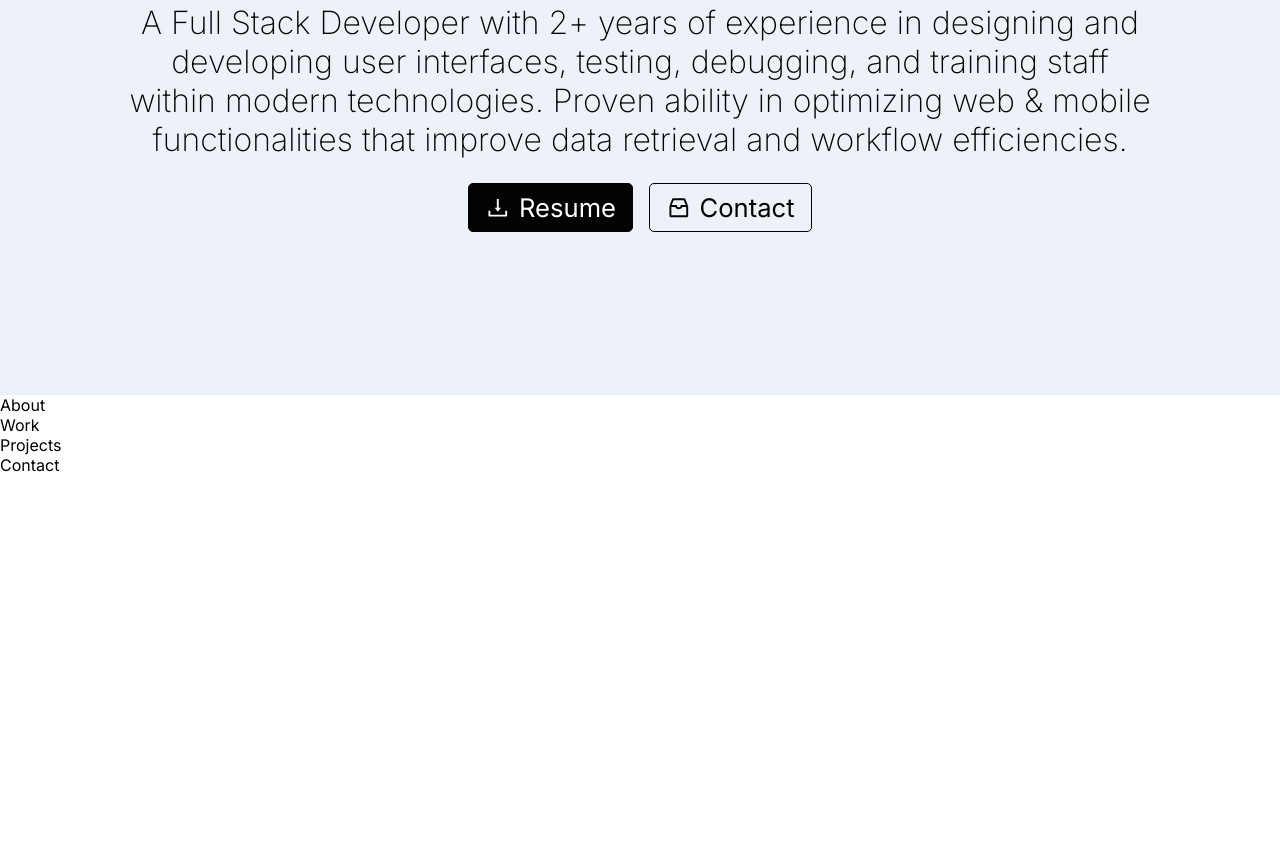
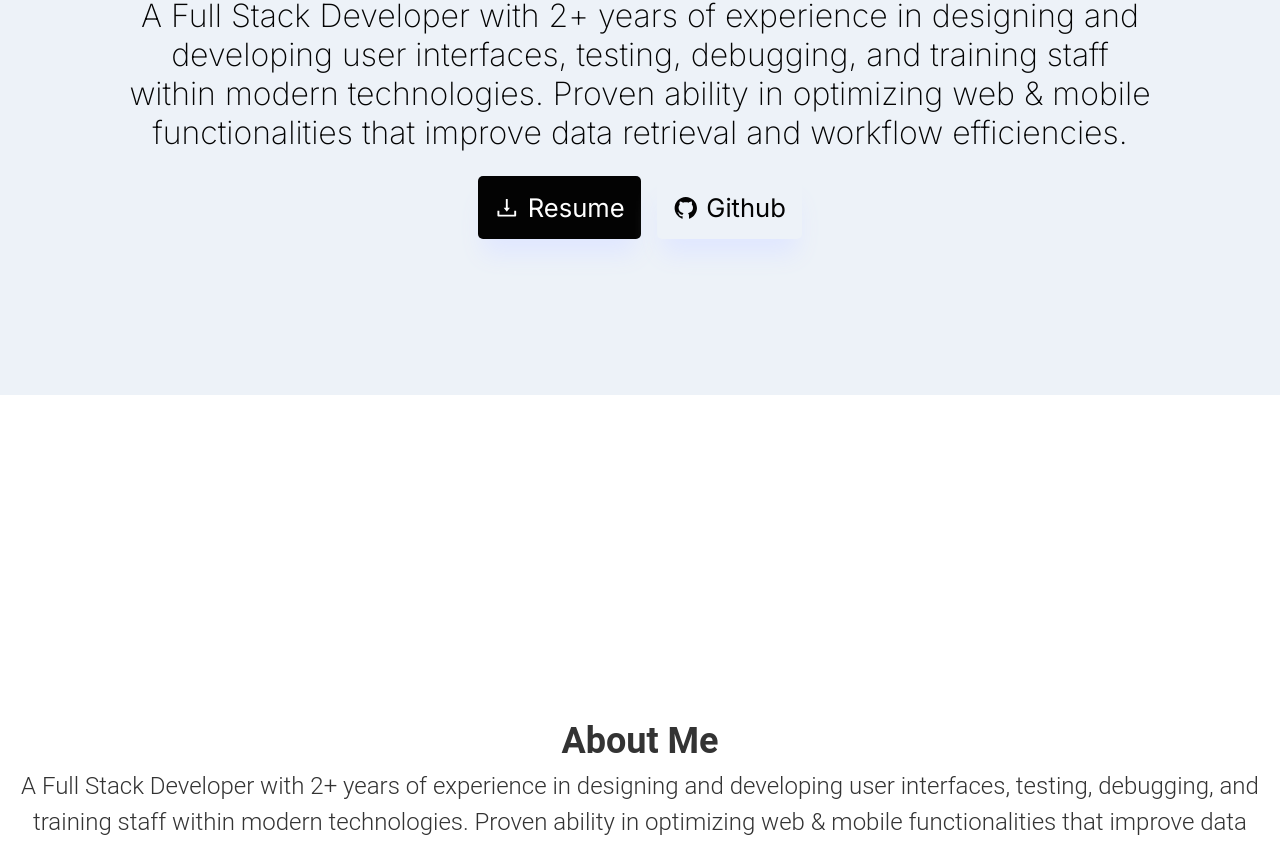
Before and after one commit to aaqyaar/abdizamed-v2.com, a Next.js app: page / in a window 1280 px wide. Shown: the part 354-1200 px from the top of the page. Before the commit the page ends 829 px from the top, so only its background shows below. Built offline with nearby package versions, Linux system fonts and the light colour scheme.

Commit message:
About section started yet not completed

```diff
--- a/src/containers/About/About.tsx
+++ b/src/containers/About/About.tsx
@@ -1,7 +1,20 @@
 import React from "react";
+import styles from "styles/About.module.scss";
 
 type Props = {};
 
 export default function About({}: Props) {
-  return <div>About</div>;
+  return (
+    <section id="about">
+      <div className={styles.aboutContainer}>
+        <h1 className={styles.aboutTitle}>About Me</h1>
+        <p className={styles.aboutSubtitle}>
+          A Full Stack Developer with 2+ years of experience in designing and
+          developing user interfaces, testing, debugging, and training staff
+          within modern technologies. Proven ability in optimizing web & mobile
+          functionalities that improve data retrieval and workflow efficiencies.
+        </p>
+      </div>
+    </section>
+  );
 }
--- a/src/containers/Hero/Hero.tsx
+++ b/src/containers/Hero/Hero.tsx
@@ -1,12 +1,13 @@
 import Link from "next/link";
 import React from "react";
-import { AiOutlineDownload, AiOutlineInbox } from "react-icons/ai";
+import { AiOutlineDownload, AiOutlineGithub } from "react-icons/ai";
 import styles from "styles/Hero.module.scss";
 
 type Props = {};
 
 export default function Hero({}: Props) {
   return (
+    <section id="hero">
       <div className={styles.heroContainer}>
         <h1 className={styles.heroTitle}>
           Hi, {"I'm"} <span className={styles.heroName}>Abdi Zamed</span>
@@ -26,11 +27,16 @@ export default function Hero({}: Props) {
             <AiOutlineDownload className={styles.heroBtnIcon} />
             Resume
           </Link>
-        <Link href="#contact" className={styles.heroBtn}>
-          <AiOutlineInbox className={styles.heroBtnIcon} />
-          Contact
+          <Link
+            href="https://github.com/abdi-aaqyaar"
+            target="_blank"
+            className={styles.heroBtn}
+          >
+            <AiOutlineGithub className={styles.heroBtnIcon} />
+            Github
           </Link>
         </div>
       </div>
+    </section>
   );
 }
--- /dev/null
+++ b/src/styles/About.module.scss
@@ -0,0 +1,15 @@
+.aboutContainer {
+  display: flex;
+  flex-direction: column;
+  align-items: center;
+  justify-content: center;
+  height: 100vh;
+  width: 100%;
+  color: #333;
+  overflow: hidden;
+  font-family: "Roboto", sans-serif;
+  font-size: 1.5rem;
+  font-weight: 300;
+  line-height: 1.5;
+  text-align: center;
+}
--- a/src/styles/Hero.module.scss
+++ b/src/styles/Hero.module.scss
@@ -39,8 +39,9 @@
       display: flex;
       align-items: center;
       margin: 0.5rem 0.5rem;
-      padding: 0.5rem 1rem;
-      border: 1px solid var(--black-color);
+      padding: 1rem 1rem;
+      border: 0px solid var(--black-color);
+      box-shadow: var(--shadow-xl);
       border-radius: 5px;
       font-size: 1.6rem;
       font-weight: 400;
@@ -50,7 +51,7 @@
         &:hover {
           background: var(--white-color);
           color: var(--black-color);
-          border: 1px solid var(--black-color);
+          border: 0px solid var(--black-color);
         }
       }
       &:hover {
```
Lines whose indentation alone changed are shown as unchanged.
